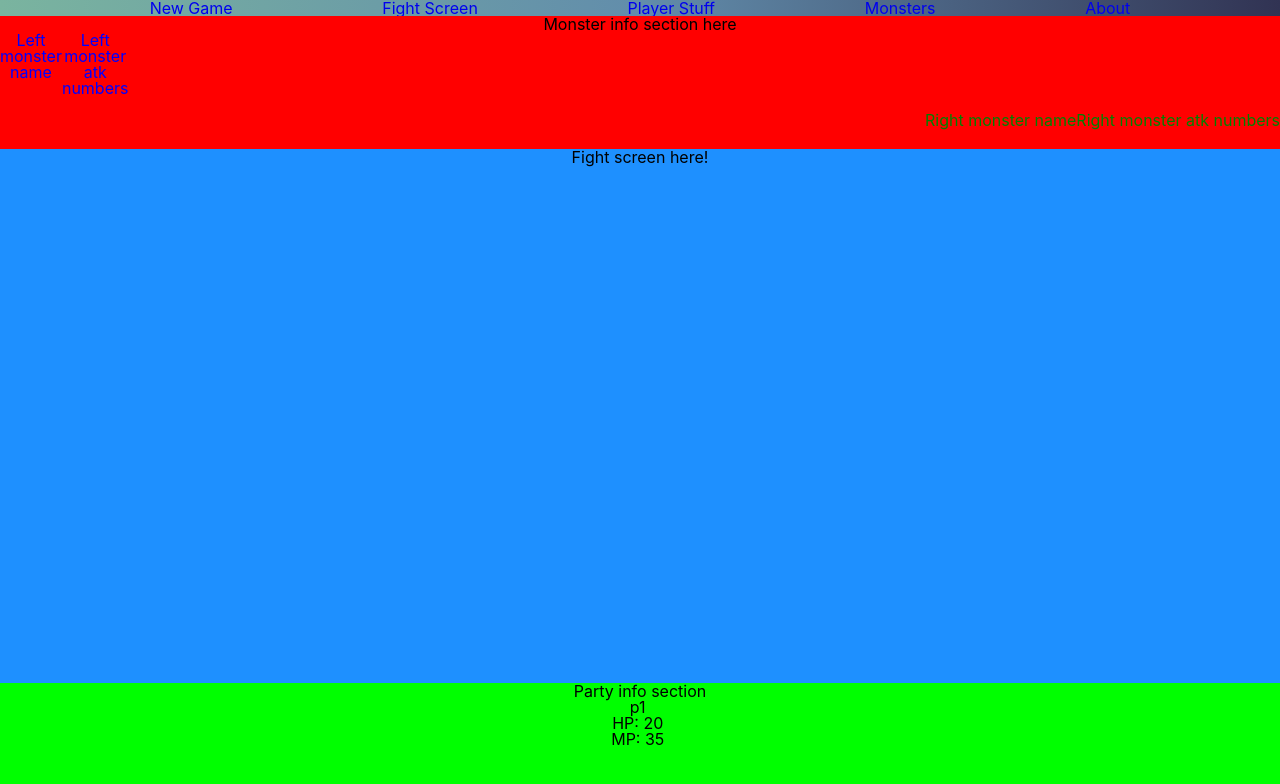
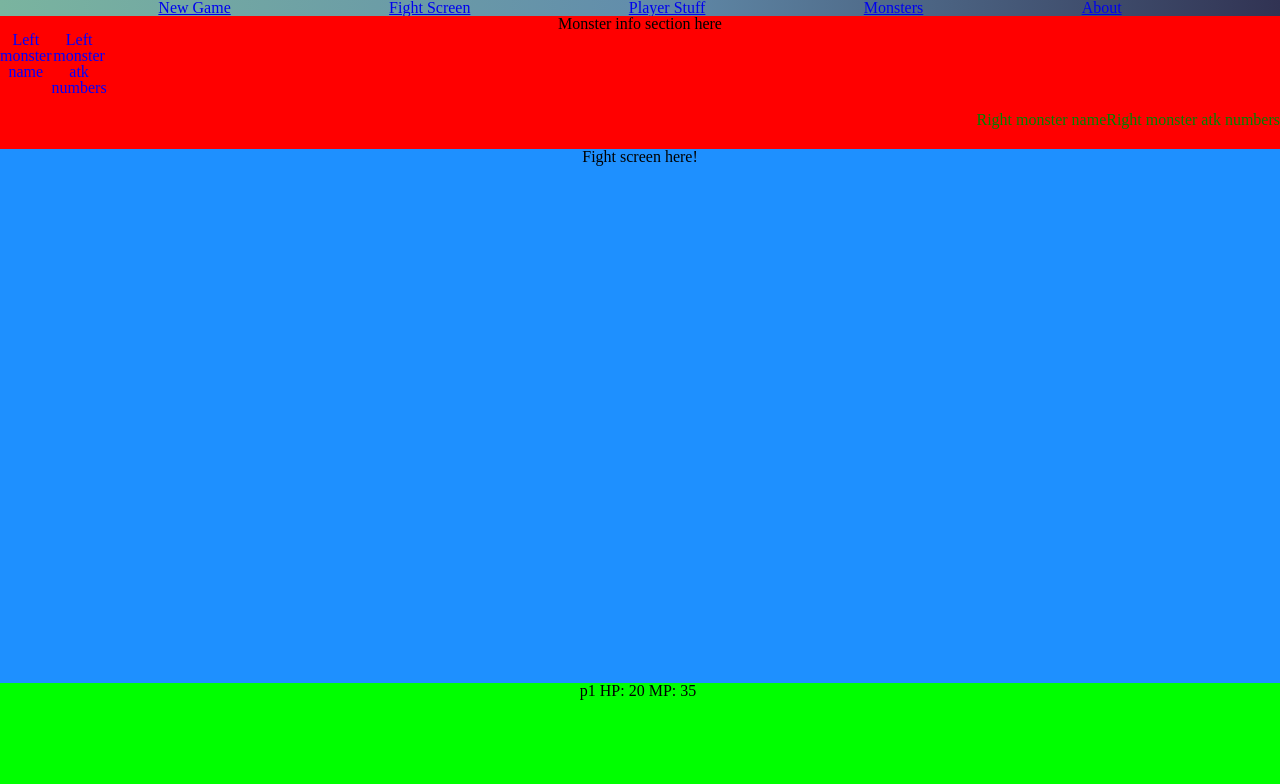
Before and after one commit to willashe/rpg-battle, a React (Create React App) app: page /battle in a window 1280 px wide. Shown: the top 784 px of the page. Built offline with nearby package versions, Linux system fonts and the light colour scheme.

Commit message:
unstashed changes

```diff
--- a/src/App.css
+++ b/src/App.css
@@ -75,7 +75,8 @@
   background-color: dodgerblue;
 }
 .main-party-menu {
-  display: inline-block;
+  display: flex;
+  justify-content: center;
 }
 
 nav {
--- a/src/App.tsx
+++ b/src/App.tsx
@@ -1,6 +1,5 @@
 import { BrowserRouter as Router, Route, Link, Switch } from 'react-router-dom';
 
-import './App.css';
 import { AppStateProvider } from './state';
 import Home from './components/Home';
 import Battle from './components/Battle';
@@ -8,6 +7,8 @@
 import Player from './components/Player';
 import Monsters from './components/Monsters';
 import About from './components/About';
+import './Reset.css';
+import './App.css';
 
 export default function App() {
   return (
--- a/src/components/Battle.tsx
+++ b/src/components/Battle.tsx
@@ -4,6 +4,7 @@
   <div className="battle-container">
     <section className="monster-info-section">
       <h1>Monster info section here</h1>
+      <div className="battle-container">
         <div className="l-monster-content">
           <div className="l-monster-name">Left monster name</div>
           <div className="l-monster-dmg">Left monster atk numbers</div>
@@ -12,6 +13,7 @@
           <div className="r-monster-name">Right monster name</div>
           <div className="r-monster-dmg">Right monster atk numbers</div>
         </div>
+      </div>
     </section>
 
     <section className="main-battle-section">
@@ -19,7 +21,6 @@
     </section>
 
     <section className="player-info-section">
-      <h1>Party info section</h1>
       <div className="main-party-menu">
         <p>p1&nbsp;</p>
         <div className="player-hp-text">
@@ -28,6 +29,7 @@
         <div className="player-mp-text">
           <p>MP:&nbsp;35&nbsp;</p>
         </div>
+        <div className="fight-menu"></div>
       </div>
     </section>
   </div>
--- a/src/index.css
+++ b/src/index.css
@@ -1,16 +1,48 @@
+/* http://meyerweb.com/eric/tools/css/reset/
+   v2.0 | 20110126
+   License: none (public domain)
+*/
+
+html, body, div, span, applet, object, iframe,
+h1, h2, h3, h4, h5, h6, p, blockquote, pre,
+a, abbr, acronym, address, big, cite, code,
+del, dfn, em, img, ins, kbd, q, s, samp,
+small, strike, strong, sub, sup, tt, var,
+b, u, i, center,
+dl, dt, dd, ol, ul, li,
+fieldset, form, label, legend,
+table, caption, tbody, tfoot, thead, tr, th, td,
+article, aside, canvas, details, embed,
+figure, figcaption, footer, header, hgroup,
+menu, nav, output, ruby, section, summary,
+time, mark, audio, video {
+	margin: 0;
+	padding: 0;
+	border: 0;
+	font-size: 100%;
+	font: inherit;
+	vertical-align: baseline;
+}
+/* HTML5 display-role reset for older browsers */
+article, aside, details, figcaption, figure,
+footer, header, hgroup, menu, nav, section {
+	display: block;
+}
 body {
-  margin: 0;
-  font-family: -apple-system, BlinkMacSystemFont, 'Segoe UI', 'Roboto', 'Oxygen',
-    'Ubuntu', 'Cantarell', 'Fira Sans', 'Droid Sans', 'Helvetica Neue',
-    sans-serif;
-  -webkit-font-smoothing: antialiased;
-  -moz-osx-font-smoothing: grayscale;
+	line-height: 1;
 }
-
-a {
-  text-decoration: none;
+ol, ul {
+	list-style: none;
 }
-code {
-  font-family: source-code-pro, Menlo, Monaco, Consolas, 'Courier New',
-    monospace;
+blockquote, q {
+	quotes: none;
 }
+blockquote:before, blockquote:after,
+q:before, q:after {
+	content: '';
+	content: none;
+}
+table {
+	border-collapse: collapse;
+	border-spacing: 0;
+}
```
Lines whose indentation alone changed are shown as unchanged.
